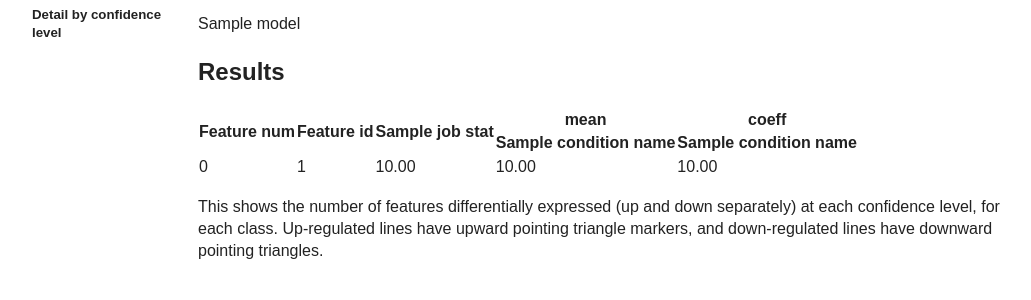
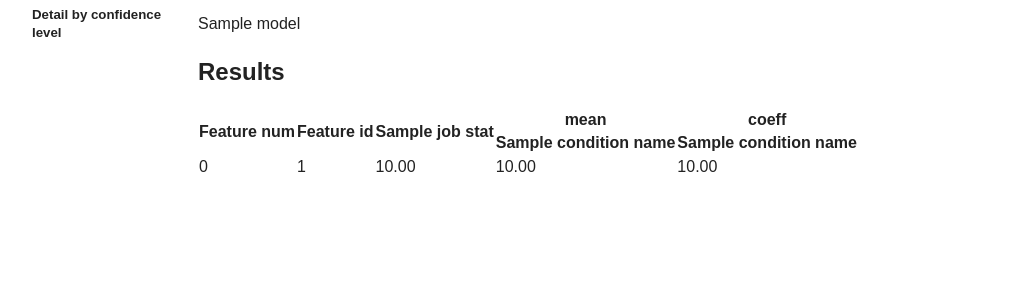
Before and after one commit to itmat/pade, a Python web app: template python/page/templates/index.html in a window 1280 px wide. Shown: the part 202-502 px from the top of the page, without its empty margins (123-1154 px from the left). Run offline with Jinja, Linux system fonts and the light colour scheme; the template is opened without the code that fills it: most values are stand-ins (such as "Sample title", 1, 10 or a date in 2020); some libraries are stand-ins or nearby versions.

Commit message:
Get rid of some text in report

```diff
--- a/python/page/templates/index.html
+++ b/python/page/templates/index.html
@@ -49,11 +49,4 @@
 
     </table>
 
-    <p>
-      This shows the number of features differentially expressed (up
-      and down separately) at each confidence level, for each
-      class. Up-regulated lines have upward pointing triangle markers,
-      and down-regulated lines have downward pointing triangles.
-    </p>
-
 {% endblock %}
```
